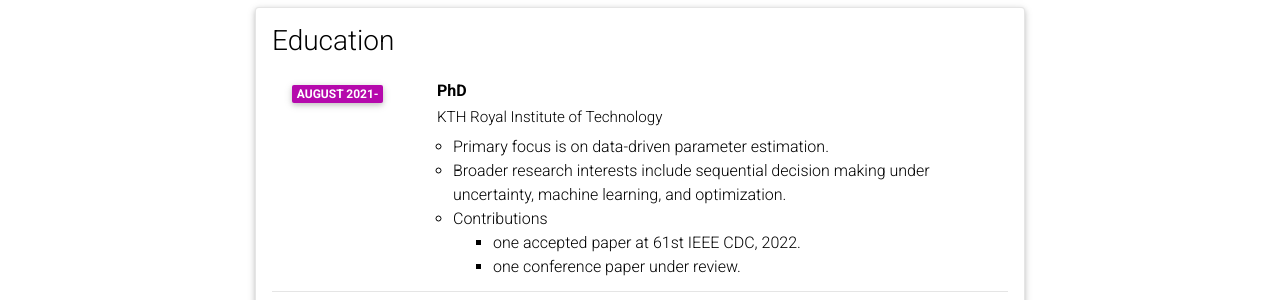
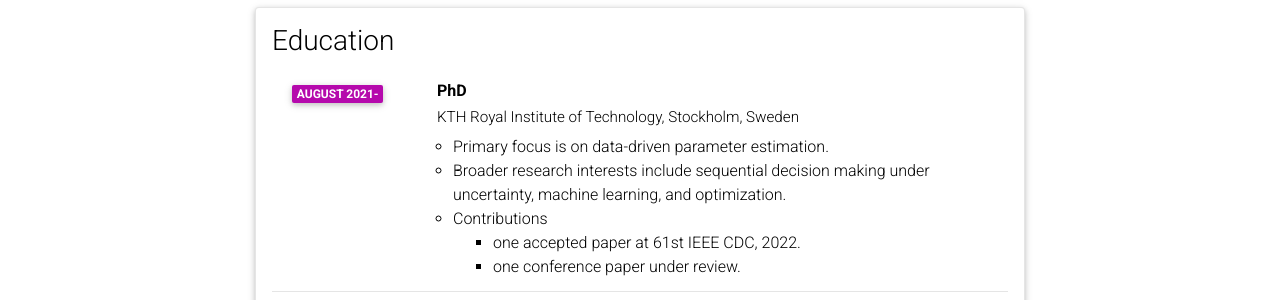
Before and after one commit to Braghadeeshln/Braghadeeshln.github.io, a Jekyll site: the page built from _pages/cv.md, in a window 1280 px wide and 900 px high. Shown: the part 386-686 px from the top of the window. Built offline with Jekyll 4.4.1, drawn with Linux system fonts in a browser that asks for light colours; comment, search, counter and statistics services are not loaded; a style sheet for code colours, icons or effects is not loaded.

Commit message:
updated cv

```diff
--- a/_data/cv.yml
+++ b/_data/cv.yml
@@ -12,7 +12,7 @@
   type: time_table
   contents:
     - title: PhD
-      institution: KTH Royal Institute of Technology
+      institution: KTH Royal Institute of Technology, Stockholm, Sweden
       year: August 2021-
       description:
         - Primary focus is on data-driven parameter estimation.
```
